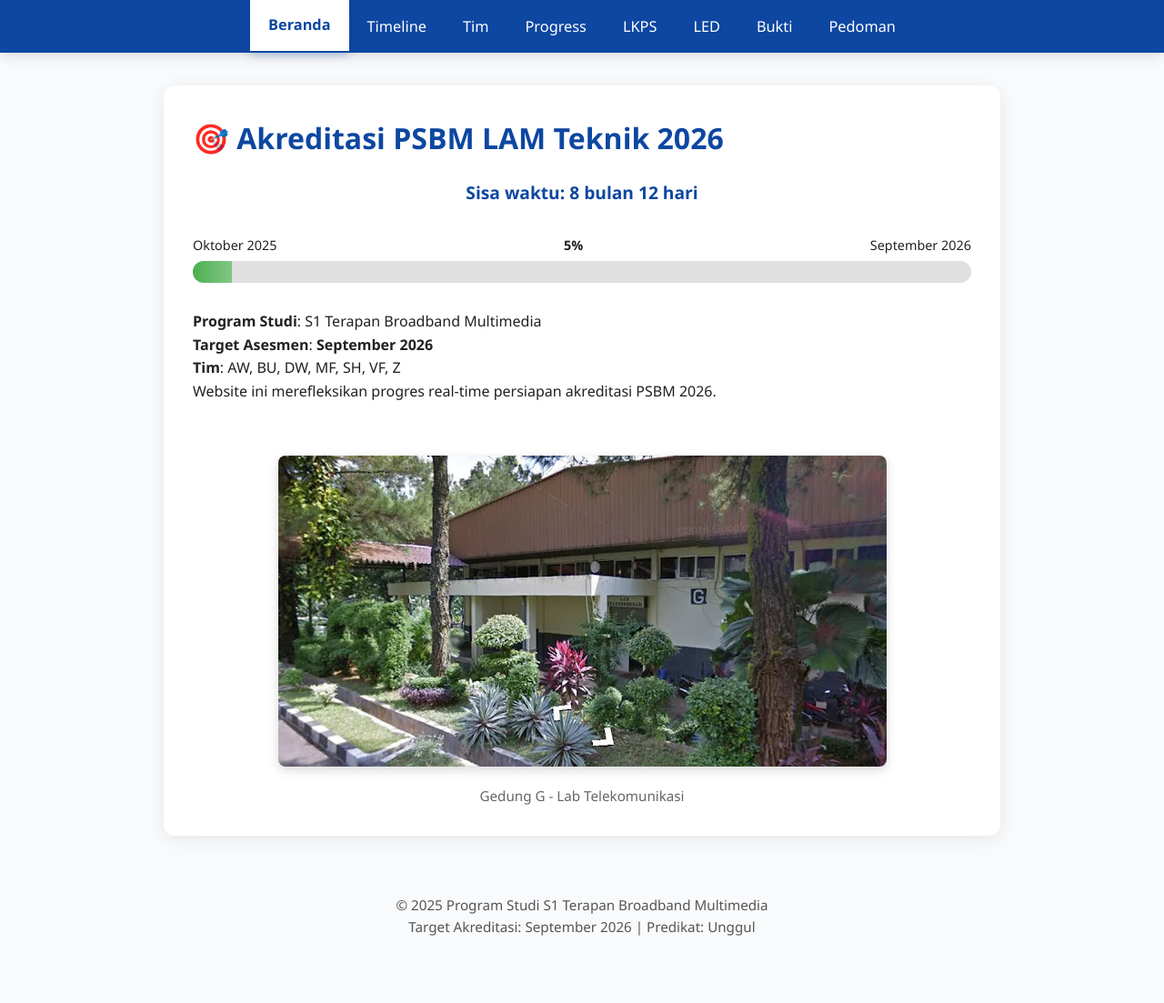
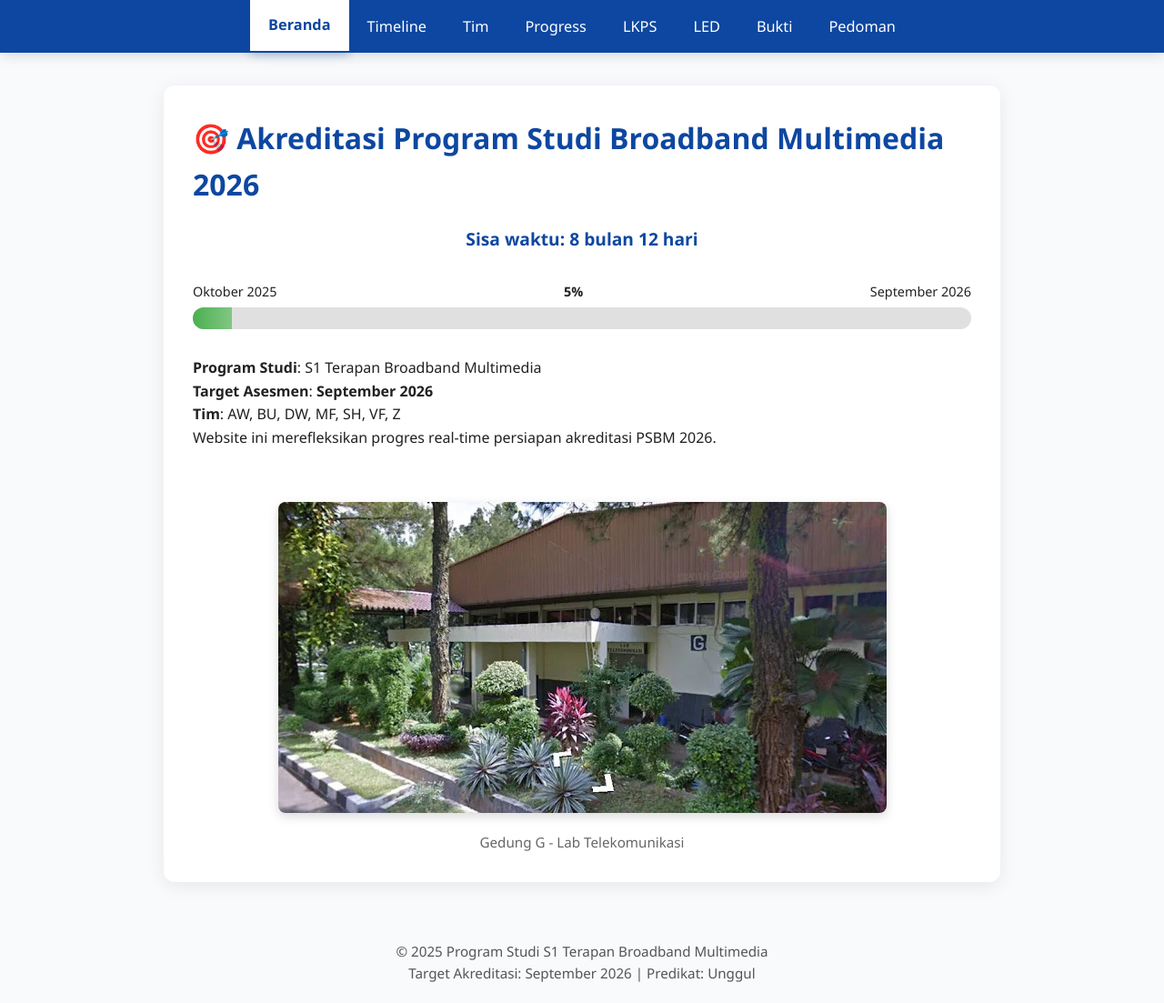
Before and after one commit to portal-psbm/aksibm-26, a Jekyll site: the page built from index.md, in a window 1280 px wide and 1103 px high. Shown: the whole window at 91% size. Built offline with Jekyll 4.4.1, drawn with Linux system fonts in a browser that asks for light colours.

Commit message:
Update beranda

```diff
--- a/index.md
+++ b/index.md
@@ -4,7 +4,7 @@ title: Beranda
 permalink: /
 ---
 
-# 🎯 Akreditasi PSBM LAM Teknik 2026
+# 🎯 Akreditasi Program Studi Broadband Multimedia 2026
 
 <div id="countdown-container" style="text-align: center; margin: 20px 0;">
   <div id="countdown" style="font-size: 1.2rem; font-weight: 600; color: #0d47a1;"></div>
```
